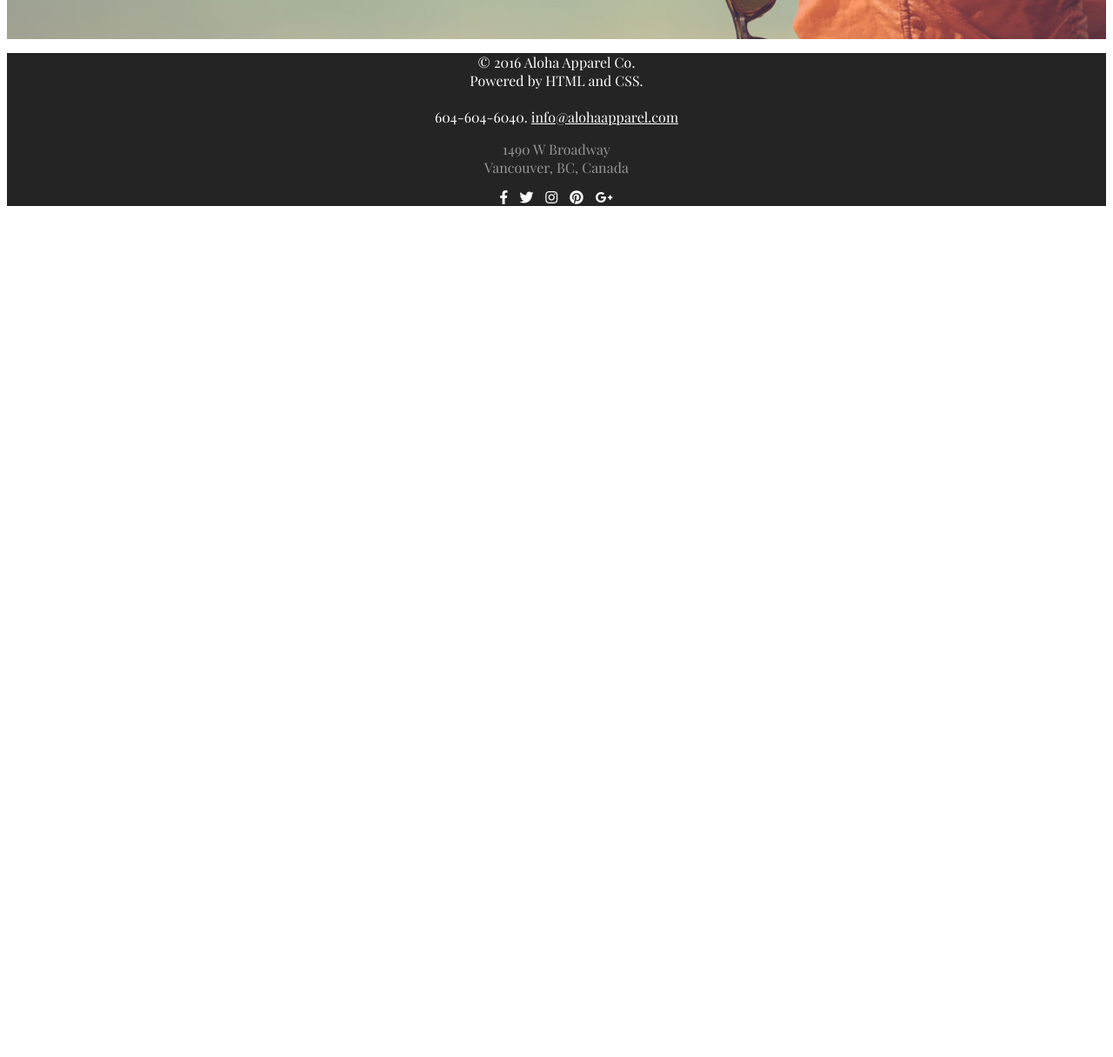
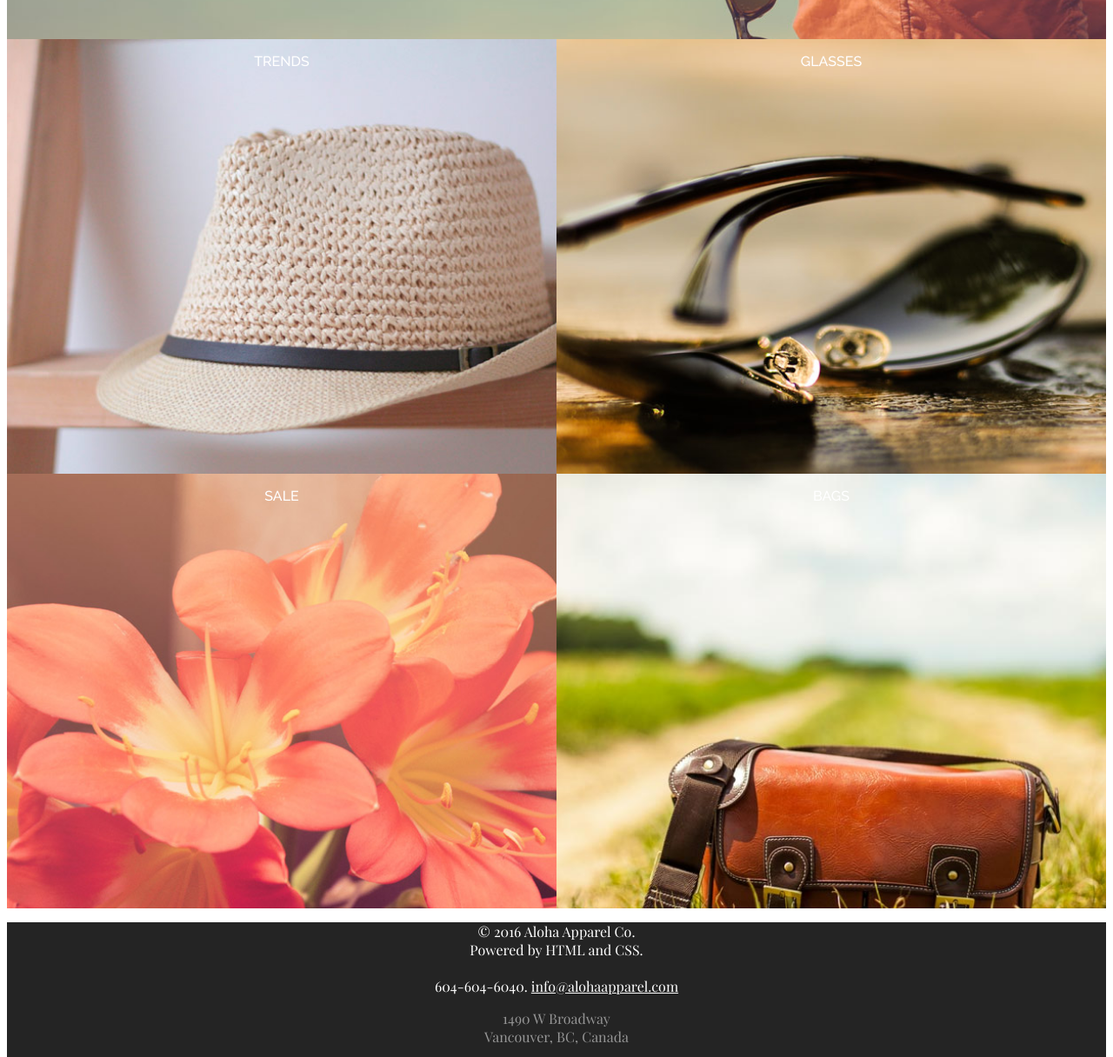
Before and after one commit to CHanson92/aloha-homepage, a plain HTML site: page index.html in a window 1280 px wide. Shown: the part 1757-2973 px from the top of the page at 87% size. Before the commit the page ends 2002 px from the top, so only its background shows below. Drawn offline with Linux system fonts and the light colour scheme.

Commit message:
Added Categories.

```diff
--- a/index.html
+++ b/index.html
@@ -46,7 +46,23 @@
         <p id="MENS">MEN'S</p>
     </section>
 
+    <section id = "CATEGORIES">
+        <section id= "TRENDS">
+        <p id="TRENDS">TRENDS</p>
+        </section>
+        <section id= "GLASSES">
+        <p id="GLASSES">GLASSES</p>
+        </section>
+        <section id= "SALE">
+        <p id="SALE">SALE</p>
+        </section>
+        <section id= "BAGS">
+        <p id="BAGS">BAGS</p>
+        </section>
+    </section>
+
 </body>
+
 <footer>
 <p id="details">© 2016 Aloha Apparel Co.<br />
    Powered by HTML and CSS.<br />
--- a/style.css
+++ b/style.css
@@ -202,6 +202,49 @@ p#MENS {
     padding: 160px;
 }
 
+section#CATEGORIES {
+    align-items: flex-start;
+    display: flex;
+    flex-flow: row wrap;
+    justify-content: space-around;
+    text-align: center;
+    font-family: "RALEWAY";
+    color: white;
+    font-size: 48px;
+}
+
+section#TRENDS {
+    background: url("project-01/images/trends-category.jpg");
+    background-size: cover;
+    background-repeat: no-repeat;
+    height: 500px;
+    width: 50%;
+}
+
+section#GLASSES {
+    background: url("project-01/images/glasses-category.jpg");
+    background-size: cover;
+    background-repeat: no-repeat;
+    height: 500px;
+    width: 50%;
+}
+
+section#SALE {
+    background: url("project-01/images/sale-category.jpg");
+    background-size: cover;
+    background-repeat: inherit;
+    height: 500px;
+    width: 50%;
+}
+
+section#BAGS {
+    background: url("project-01/images/bags-category.jpg");
+    background-size: cover;
+    background-repeat: no-repeat;
+    height: 500px;
+    width: 50%;
+}
+
 footer {
     text-align: center;
     word-spacing: 10px;
```
